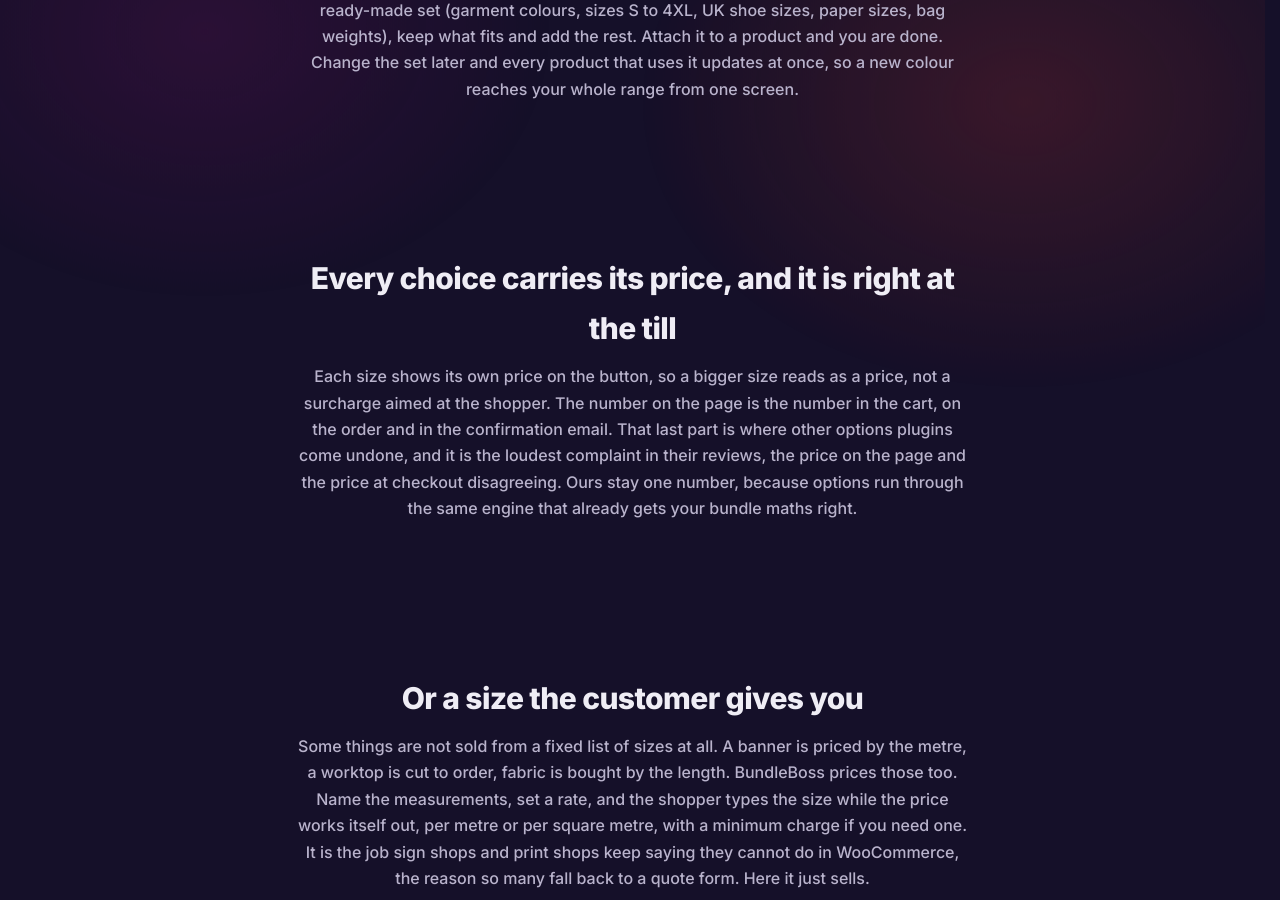
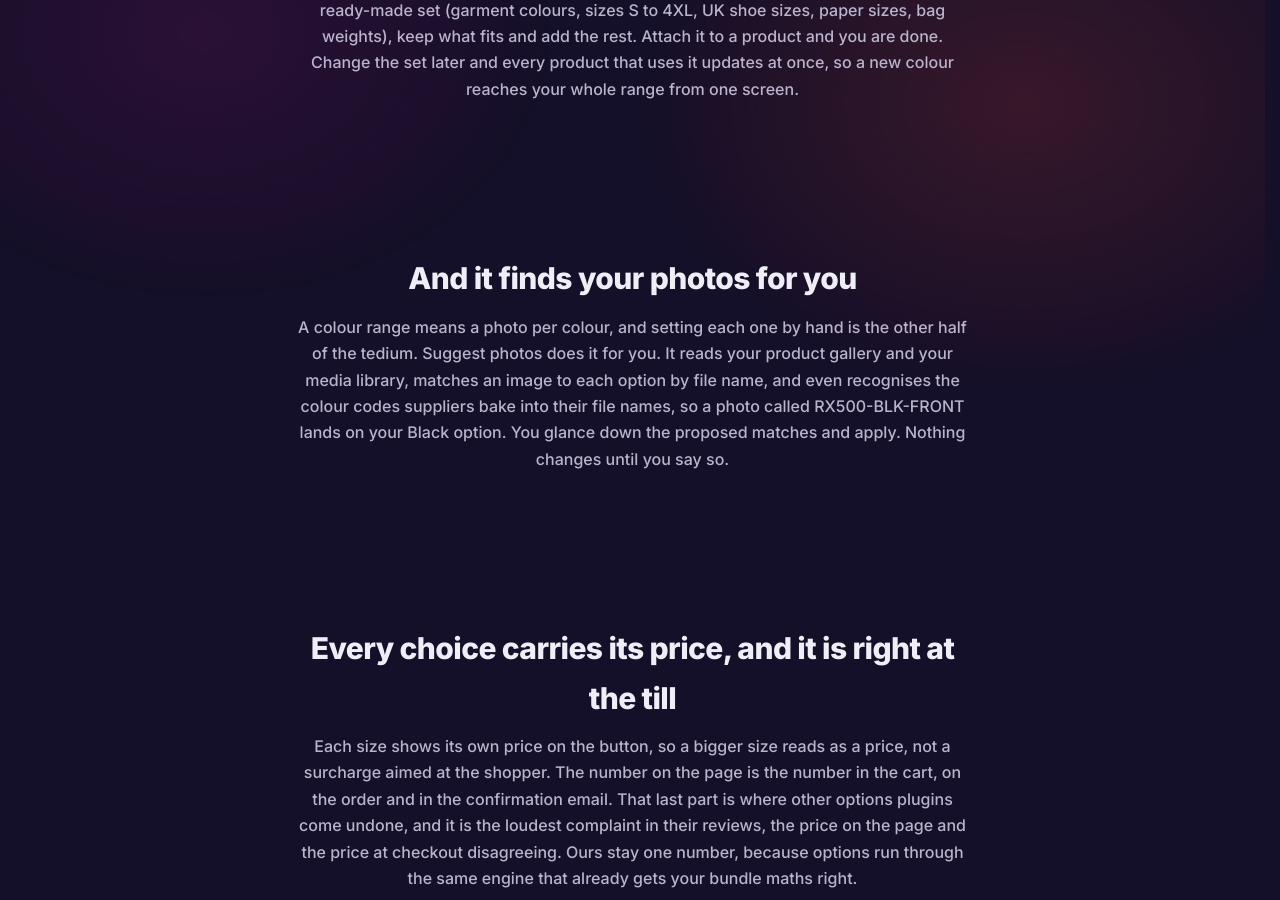
Before and after one commit to BundleBoss/website, a Jekyll site: the page woocommerce-product-options/index.html, which Jekyll copies as it is, in a window 1280 px wide and 900 px high, scrolled down 1646 px. Built offline with Jekyll 4.4.1, drawn with Linux system fonts in a browser that asks for light colours.

Commit message:
Options: surface Suggest photos (effortless per-option images, reads supplier colour codes)

```diff
--- a/woocommerce-product-options/index.html
+++ b/woocommerce-product-options/index.html
@@ -57,6 +57,11 @@
 </section>
 
 <section class="wrap narrow">
+  <h2 class="section-title">And it finds your photos for you</h2>
+  <p class="section-sub">A colour range means a photo per colour, and setting each one by hand is the other half of the tedium. Suggest photos does it for you. It reads your product gallery and your media library, matches an image to each option by file name, and even recognises the colour codes suppliers bake into their file names, so a photo called RX500-BLK-FRONT lands on your Black option. You glance down the proposed matches and apply. Nothing changes until you say so.</p>
+</section>
+
+<section class="wrap narrow">
   <h2 class="section-title">Every choice carries its price, and it is right at the till</h2>
   <p class="section-sub">Each size shows its own price on the button, so a bigger size reads as a price, not a surcharge aimed at the shopper. The number on the page is the number in the cart, on the order and in the confirmation email. That last part is where other options plugins come undone, and it is the loudest complaint in their reviews, the price on the page and the price at checkout disagreeing. Ours stay one number, because options run through the same engine that already gets your bundle maths right.</p>
 </section>
```
Also changed, not shown: docs/product-options.md (+4 -0 lines).
